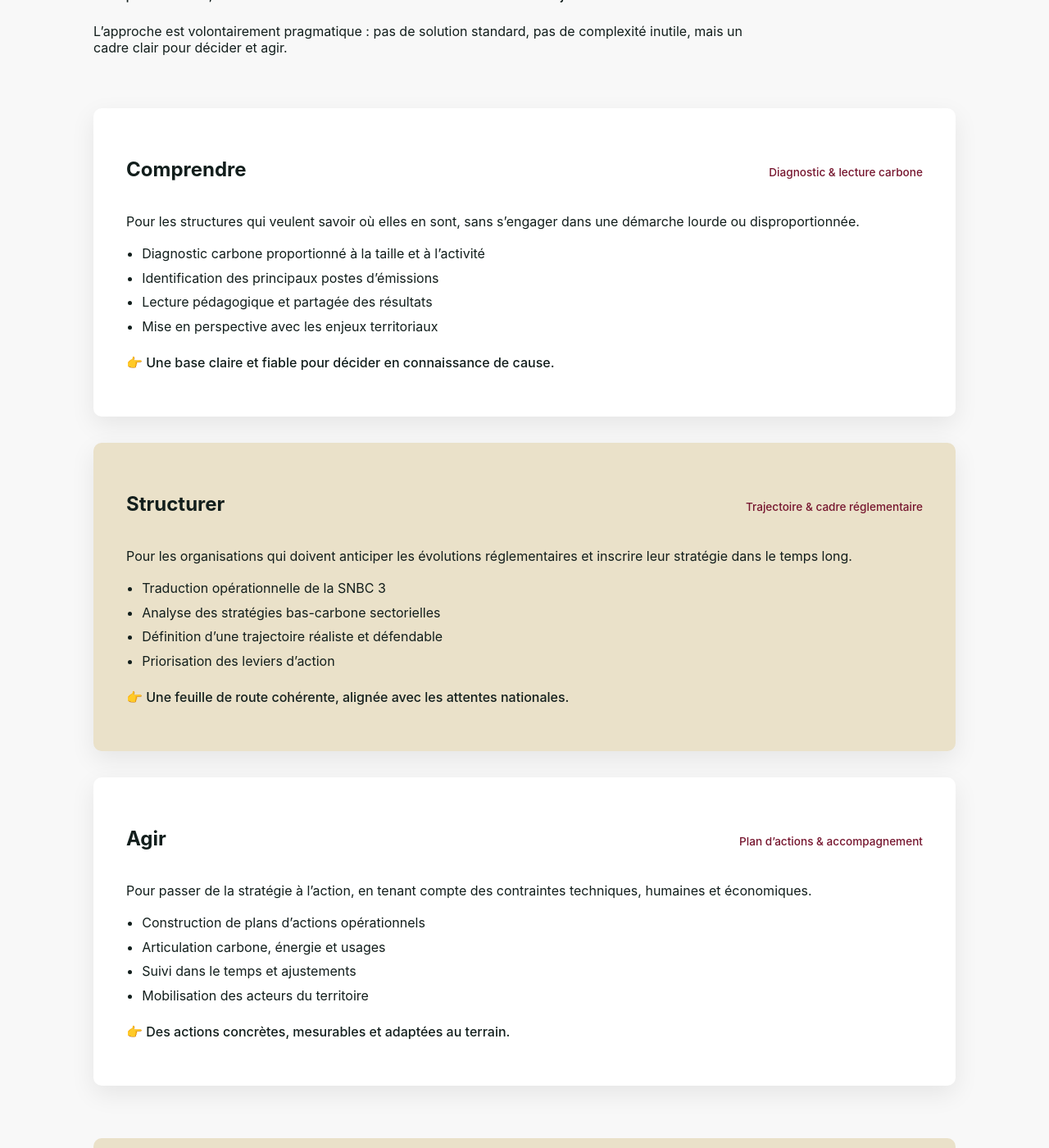
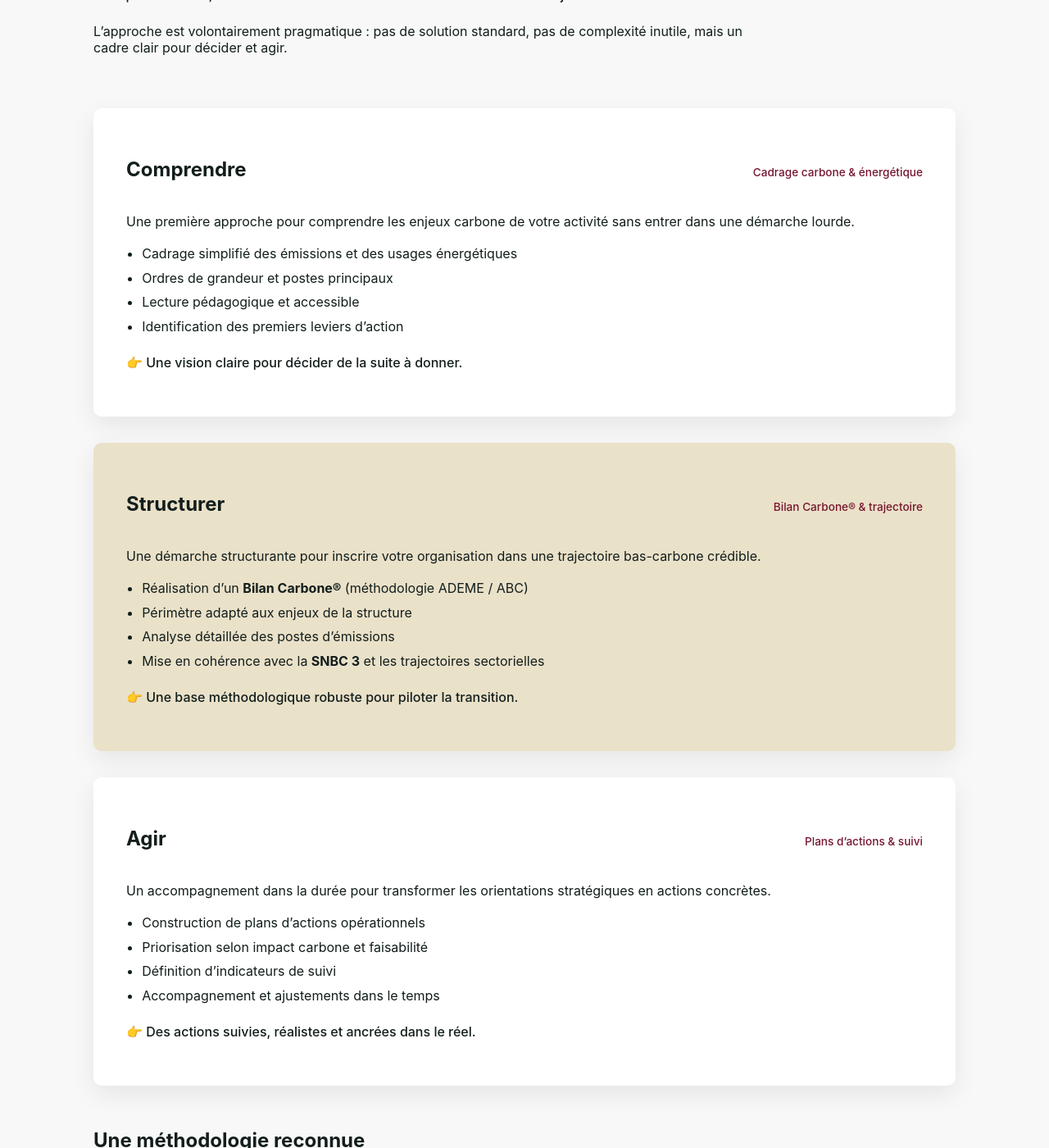
Before and after one commit to Alex-JULIEN/forez-transition, a Jekyll site: the page built from offres.md, in a window 1280 px wide and 1400 px high, scrolled down 241 px. Shown: the whole window at 82% size. Built offline with Jekyll 4.4.1, drawn with Linux system fonts in a browser that asks for light colours; some of the changed text lies outside the part shown.

Commit message:
Update offres.md

```diff
--- a/offres.md
+++ b/offres.md
@@ -20,64 +20,78 @@ layout: default
 <section class="offres-parcours">
 
   <article class="offre-card">
-    <div class="offre-header">
-      <h2>Comprendre</h2>
-      <span class="offre-tag">Diagnostic & lecture carbone</span>
-    </div>
-    <p class="offre-intro">
-      Pour les structures qui veulent savoir où elles en sont,
-      sans s’engager dans une démarche lourde ou disproportionnée.
-    </p>
-    <ul>
-      <li>Diagnostic carbone proportionné à la taille et à l’activité</li>
-      <li>Identification des principaux postes d’émissions</li>
-      <li>Lecture pédagogique et partagée des résultats</li>
-      <li>Mise en perspective avec les enjeux territoriaux</li>
-    </ul>
-    <p class="offre-outcome">
-      👉 Une base claire et fiable pour décider en connaissance de cause.
-    </p>
-  </article>
+  <div class="offre-header">
+    <h2>Comprendre</h2>
+    <span class="offre-tag">Cadrage carbone & énergétique</span>
+  </div>
+  <p class="offre-intro">
+    Une première approche pour comprendre les enjeux carbone
+    de votre activité sans entrer dans une démarche lourde.
+  </p>
+  <ul>
+    <li>Cadrage simplifié des émissions et des usages énergétiques</li>
+    <li>Ordres de grandeur et postes principaux</li>
+    <li>Lecture pédagogique et accessible</li>
+    <li>Identification des premiers leviers d’action</li>
+  </ul>
+  <p class="offre-outcome">
+    👉 Une vision claire pour décider de la suite à donner.
+  </p>
+</article>
 
   <article class="offre-card accent">
-    <div class="offre-header">
-      <h2>Structurer</h2>
-      <span class="offre-tag">Trajectoire & cadre réglementaire</span>
-    </div>
-    <p class="offre-intro">
-      Pour les organisations qui doivent anticiper les évolutions
-      réglementaires et inscrire leur stratégie dans le temps long.
-    </p>
-    <ul>
-      <li>Traduction opérationnelle de la SNBC 3</li>
-      <li>Analyse des stratégies bas-carbone sectorielles</li>
-      <li>Définition d’une trajectoire réaliste et défendable</li>
-      <li>Priorisation des leviers d’action</li>
-    </ul>
-    <p class="offre-outcome">
-      👉 Une feuille de route cohérente, alignée avec les attentes nationales.
-    </p>
-  </article>
+  <div class="offre-header">
+    <h2>Structurer</h2>
+    <span class="offre-tag">Bilan Carbone® & trajectoire</span>
+  </div>
+  <p class="offre-intro">
+    Une démarche structurante pour inscrire votre organisation
+    dans une trajectoire bas-carbone crédible.
+  </p>
+  <ul>
+    <li>Réalisation d’un <strong>Bilan Carbone®</strong> (méthodologie ADEME / ABC)</li>
+    <li>Périmètre adapté aux enjeux de la structure</li>
+    <li>Analyse détaillée des postes d’émissions</li>
+    <li>Mise en cohérence avec la <strong>SNBC 3</strong> et les trajectoires sectorielles</li>
+  </ul>
+  <p class="offre-outcome">
+    👉 Une base méthodologique robuste pour piloter la transition.
+  </p>
+</article>
 
   <article class="offre-card">
-    <div class="offre-header">
-      <h2>Agir</h2>
-      <span class="offre-tag">Plan d’actions & accompagnement</span>
-    </div>
-    <p class="offre-intro">
-      Pour passer de la stratégie à l’action,
-      en tenant compte des contraintes techniques, humaines et économiques.
-    </p>
-    <ul>
-      <li>Construction de plans d’actions opérationnels</li>
-      <li>Articulation carbone, énergie et usages</li>
-      <li>Suivi dans le temps et ajustements</li>
-      <li>Mobilisation des acteurs du territoire</li>
-    </ul>
-    <p class="offre-outcome">
-      👉 Des actions concrètes, mesurables et adaptées au terrain.
-    </p>
-  </article>
+  <div class="offre-header">
+    <h2>Agir</h2>
+    <span class="offre-tag">Plans d’actions & suivi</span>
+  </div>
+  <p class="offre-intro">
+    Un accompagnement dans la durée pour transformer
+    les orientations stratégiques en actions concrètes.
+  </p>
+  <ul>
+    <li>Construction de plans d’actions opérationnels</li>
+    <li>Priorisation selon impact carbone et faisabilité</li>
+    <li>Définition d’indicateurs de suivi</li>
+    <li>Accompagnement et ajustements dans le temps</li>
+  </ul>
+  <p class="offre-outcome">
+    👉 Des actions suivies, réalistes et ancrées dans le réel.
+  </p>
+</article>
+
+<section class="methodologie">
+  <h2>Une méthodologie reconnue</h2>
+  <p>
+    Les offres <strong>Structurer</strong> et <strong>Agir</strong>
+    s’appuient sur la méthode <strong>Bilan Carbone®</strong>,
+    développée par l’ADEME et portée par l’Association pour la transition Bas Carbone (ABC).
+  </p>
+  <p>
+    Cette méthode constitue une référence reconnue
+    pour construire des trajectoires bas-carbone crédibles
+    et comparables.
+  </p>
+</section>
 
 </section>
 
```
